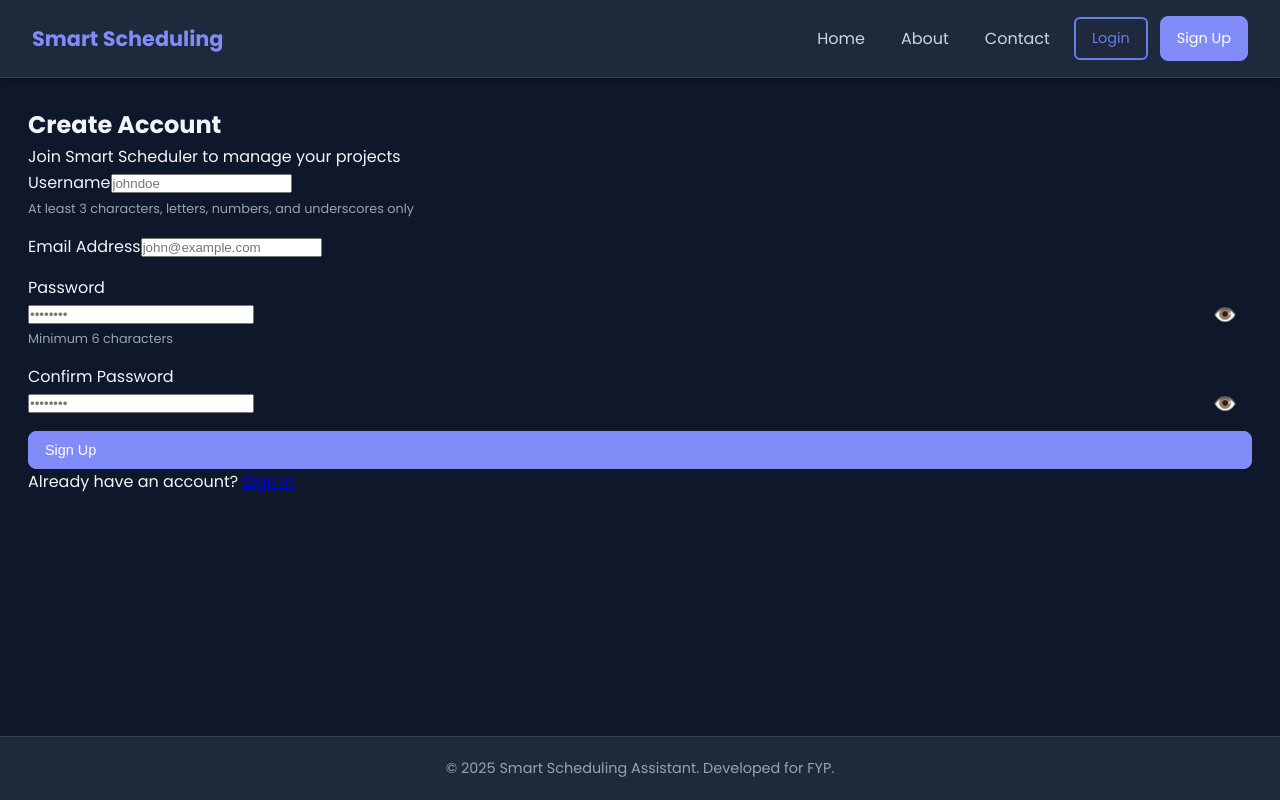
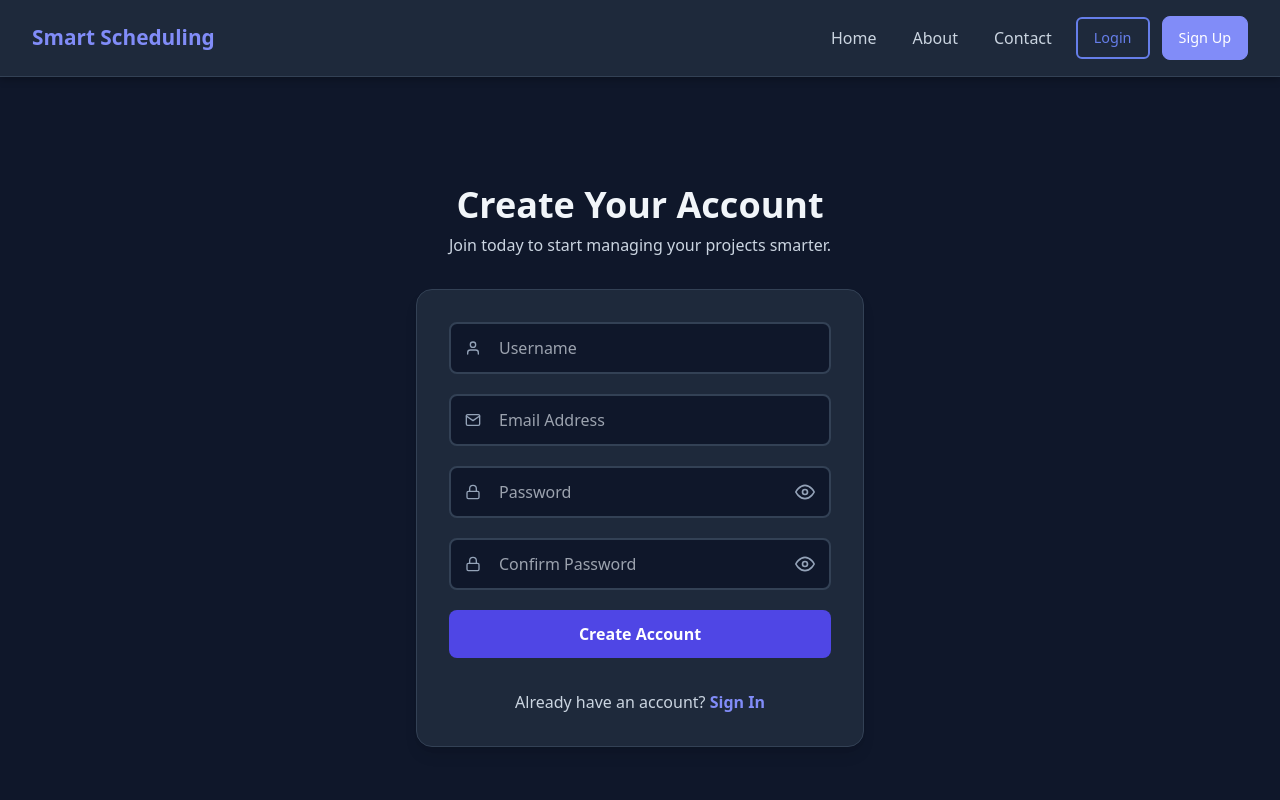
Before and after one commit to Hanz-320/smart_scheduler, a React (Vite) app in the folder frontend/: page /register in a window 1280 px wide. Shown: the top 800 px of the page. Built offline with nearby package versions, Linux system fonts and the light colour scheme; no server answers.

Commit message:
update design for login and register page

```diff
--- a/frontend/src/index.css
+++ b/frontend/src/index.css
@@ -1,3 +1,7 @@
+@tailwind base;
+@tailwind components;
+@tailwind utilities;
+
 @import url('https://fonts.googleapis.com/css2?family=Poppins:wght@300;400;600;700&display=swap');
 
 /* ============================================
--- a/frontend/src/pages/Login.jsx
+++ b/frontend/src/pages/Login.jsx
@@ -2,6 +2,7 @@ import React, { useState } from "react";
 import { useNavigate, Link } from "react-router-dom";
 import { signInWithEmailAndPassword } from "firebase/auth";
 import { auth } from "../firebase";
+import { FiMail, FiLock, FiEye, FiEyeOff, FiLogIn } from "react-icons/fi";
 
 export default function Login({ setUser }) {
   const [email, setEmail] = useState("");
@@ -19,7 +20,6 @@ export default function Login({ setUser }) {
     try {
       const userCredential = await signInWithEmailAndPassword(auth, email, password);
 
-      // Save user info to state/context
       if (setUser) {
         setUser({
           uid: userCredential.user.uid,
@@ -28,29 +28,23 @@ export default function Login({ setUser }) {
         });
       }
 
-      // Save to localStorage
       localStorage.setItem("user", JSON.stringify({
         uid: userCredential.user.uid,
         email: userCredential.user.email,
         username: userCredential.user.displayName
       }));
 
-      // Redirect to dashboard
       navigate("/dashboard");
 
     } catch (err) {
       console.error("Login error:", err);
 
-      if (err.code === "auth/user-not-found") {
-        setError("No account found with this email");
-      } else if (err.code === "auth/wrong-password") {
-        setError("Incorrect password");
+      if (err.code === "auth/user-not-found" || err.code === "auth/wrong-password" || err.code === "auth/invalid-credential") {
+        setError("Invalid email or password. Please try again.");
       } else if (err.code === "auth/invalid-email") {
-        setError("Invalid email address");
-      } else if (err.code === "auth/invalid-credential") {
-        setError("Invalid email or password");
+        setError("Please enter a valid email address.");
       } else {
-        setError("Login failed. Please try again.");
+        setError("An unexpected error occurred. Please try again later.");
       }
     } finally {
       setLoading(false);
@@ -58,78 +52,87 @@ export default function Login({ setUser }) {
   };
 
   return (
-    <div className="page auth-page">
-      <div className="auth-container">
-        <div className="auth-card">
-          <h2>Welcome Back</h2>
-          <p className="auth-subtitle">Sign in to continue to Smart Scheduler</p>
+    <div className="min-h-screen bg-slate-900 flex flex-col justify-start pt-20 items-center p-4">
+      <div className="max-w-md w-full mx-auto">
+        <div className="text-center mb-8">
+          <h1 className="text-4xl font-bold text-slate-100">Welcome Back!</h1>
+          <p className="text-slate-300 mt-2">Sign in to access your smart scheduler.</p>
+        </div>
 
+        <div className="bg-slate-800 p-8 rounded-2xl shadow-lg w-full border border-slate-700">
           {error && (
-            <div className="alert alert-error">
-              ❌ {error}
+            <div className="bg-red-500/10 border-l-4 border-red-500 text-red-400 p-4 mb-6 rounded-lg" role="alert">
+              <p className="font-bold">Error</p>
+              <p>{error}</p>
             </div>
           )}
 
-          <form className="auth-form" onSubmit={handleLogin}>
-            <div className="form-group">
-              <label htmlFor="email">Email Address</label>
+          <form onSubmit={handleLogin} className="space-y-6">
+            <div className="relative">
+              <FiMail className="absolute top-1/2 -translate-y-1/2 left-4 text-slate-400" />
               <input
                 id="email"
                 type="email"
                 value={email}
                 onChange={(e) => setEmail(e.target.value)}
-                placeholder="john@example.com"
+                placeholder="Email Address"
                 required
                 disabled={loading}
+                className="w-full pl-12 pr-4 py-3 bg-slate-900 text-slate-100 rounded-lg border-2 border-slate-700 focus:outline-none focus:ring-2 focus:ring-indigo-500 focus:border-transparent transition"
               />
             </div>
 
-            <div className="form-group">
-              <label htmlFor="password">Password</label>
-              <div style={{ position: "relative" }}>
+            <div className="relative">
+              <FiLock className="absolute top-1/2 -translate-y-1/2 left-4 text-slate-400" />
               <input
                 id="password"
                 type={showPassword ? "text" : "password"}
                 value={password}
                 onChange={(e) => setPassword(e.target.value)}
-                  placeholder="••••••••"
+                placeholder="Password"
                 required
                 disabled={loading}
-                  style={{ paddingRight: "45px" }}
+                className="w-full pl-12 pr-12 py-3 bg-slate-900 text-slate-100 rounded-lg border-2 border-slate-700 focus:outline-none focus:ring-2 focus:ring-indigo-500 focus:border-transparent transition"
               />
               <button
                 type="button"
                 onClick={() => setShowPassword(!showPassword)}
-                  style={{
-                    position: "absolute",
-                    right: "10px",
-                    top: "50%",
-                    transform: "translateY(-50%)",
-                    background: "none",
-                    border: "none",
-                    cursor: "pointer",
-                    fontSize: "1.2rem",
-                    padding: "5px",
-                    color: "#667eea"
-                  }}
+                className="absolute top-1/2 -translate-y-1/2 right-4 text-slate-400 hover:text-indigo-400 focus:outline-none"
                 title={showPassword ? "Hide password" : "Show password"}
               >
-                  {showPassword ? "🙈" : "👁️"}
+                {showPassword ? <FiEyeOff size={20} /> : <FiEye size={20} />}
               </button>
-              </div>
             </div>
 
             <button
               type="submit"
-              className="btn btn-primary btn-block"
+              className="w-full bg-indigo-600 text-white font-bold py-3 px-4 rounded-lg hover:bg-indigo-700 focus:outline-none focus:ring-4 focus:ring-indigo-500 focus:ring-opacity-50 disabled:opacity-50 disabled:cursor-not-allowed flex items-center justify-center transition-all duration-300"
               disabled={loading}
             >
-              {loading ? "Signing In..." : "Sign In"}
+              {loading ? (
+                <>
+                  <svg className="animate-spin -ml-1 mr-3 h-5 w-5 text-white" xmlns="http://www.w3.org/2000/svg" fill="none" viewBox="0 0 24 24">
+                    <circle className="opacity-25" cx="12" cy="12" r="10" stroke="currentColor" strokeWidth="4"></circle>
+                    <path className="opacity-75" fill="currentColor" d="M4 12a8 8 0 018-8V0C5.373 0 0 5.373 0 12h4zm2 5.291A7.962 7.962 0 014 12H0c0 3.042 1.135 5.824 3 7.938l3-2.647z"></path>
+                  </svg>
+                  Signing In...
+                </>
+              ) : (
+                <>
+                  <FiLogIn className="mr-2" />
+                  Sign In
+                </>
+              )}
             </button>
           </form>
 
-          <div className="auth-footer">
-            Don't have an account? <Link to="/register">Sign Up</Link>
+          <div className="text-center mt-8">
+            <p className="text-slate-300">
+              Don't have an account?{" "}
+              <Link to="/register" className="font-semibold text-indigo-400 hover:text-indigo-500">
+                Sign Up
+              </Link>
+            </p>
           </div>
         </div>
       </div>
--- a/frontend/src/pages/Register.jsx
+++ b/frontend/src/pages/Register.jsx
@@ -3,8 +3,9 @@ import { useNavigate, Link } from "react-router-dom";
 import { createUserWithEmailAndPassword, updateProfile } from "firebase/auth";
 import { auth } from "../firebase";
 import axios from "axios";
+import { FiUser, FiMail, FiLock, FiEye, FiEyeOff } from "react-icons/fi";
 
-const BACKEND_URL = "http://localhost:5000";
+const BACKEND_URL = import.meta.env.VITE_BACKEND_API_URL || "http://localhost:5000";
 
 export default function Register() {
   const [username, setUsername] = useState("");
@@ -19,35 +20,22 @@ export default function Register() {
   const navigate = useNavigate();
 
   const validateForm = () => {
-    // Username validation
     if (username.length < 3) {
-      setError("Username must be at least 3 characters long");
+      setError("Username must be at least 3 characters long.");
       return false;
     }
-
     if (!/^[a-zA-Z0-9_]+$/.test(username)) {
-      setError("Username can only contain letters, numbers, and underscores");
+      setError("Username can only contain letters, numbers, and underscores.");
       return false;
     }
-
-    // Email validation
-    const emailRegex = /^[^\s@]+@[^\s@]+\.[^\s@]+$/;
-    if (!emailRegex.test(email)) {
-      setError("Please enter a valid email address");
+    if (password.length < 6) {
+      setError("Password must be at least 6 characters long.");
       return false;
     }
-
-    // Password validation
-    if (password.length < 6) {
-      setError("Password must be at least 6 characters long");
+    if (password !== confirmPassword) {
+      setError("Passwords do not match.");
       return false;
     }
-
-    if (password !== confirmPassword) {
-      setError("Passwords do not match");
-      return false;
-    }
-
     return true;
   };
 
@@ -62,80 +50,38 @@ export default function Register() {
 
     setLoading(true);
 
-    // Test backend connectivity first
     try {
-      console.log("🌐 Testing backend connectivity...");
-      await axios.get(`${BACKEND_URL}/`);
-      console.log("✅ Backend is reachable");
-    } catch (connectErr) {
-      console.error("❌ Cannot reach backend:", connectErr);
-      setError("Cannot connect to server. Please ensure the backend is running on http://localhost:5000");
+      const usernameCheck = await axios.post(`${BACKEND_URL}/api/auth/check-username`, { username });
+      if (usernameCheck.data.exists) {
+        setError("This username is already taken. Please choose another.");
         setLoading(false);
         return;
       }
 
-    try {
-      // Check if username is already taken
-      console.log("🔍 Checking username availability...");
-      const usernameCheck = await axios.post(`${BACKEND_URL}/api/auth/check-username`, {
-        username: username
-      });
-      console.log("✅ Username check response:", usernameCheck.data);
+      const userCredential = await createUserWithEmailAndPassword(auth, email, password);
+      await updateProfile(userCredential.user, { displayName: username });
 
-      if (usernameCheck.data.exists) {
-        setError("Username is already taken");
-        setLoading(false);
-        return;
-      }
-
-      // Create user with Firebase Authentication
-      console.log("🔐 Creating Firebase user...");
-      const userCredential = await createUserWithEmailAndPassword(auth, email, password);
-      console.log("✅ Firebase user created:", userCredential.user.uid);
-
-      // Update profile with username
-      console.log("👤 Updating profile with username...");
-      await updateProfile(userCredential.user, {
-        displayName: username
-      });
-      console.log("✅ Profile updated");
-
-      // Save user info to backend/Firebase
-      console.log("💾 Saving user to Firestore...");
       await axios.post(`${BACKEND_URL}/api/auth/register`, {
         uid: userCredential.user.uid,
         username: username,
-        email: email
+        email: email,
       });
-      console.log("✅ User saved to Firestore");
 
       setSuccess("Registration successful! Redirecting to login...");
-      setTimeout(() => {
-        navigate("/login");
-      }, 2000);
+      setTimeout(() => navigate("/login"), 2000);
 
     } catch (err) {
       console.error("Registration error:", err);
-      console.error("Error details:", {
-        code: err.code,
-        message: err.message,
-        response: err.response?.data
-      });
-
-      if (err.code === "auth/operation-not-allowed") {
-        setError("Email/Password authentication is not enabled. Please enable it in Firebase Console: Authentication → Sign-in method → Email/Password → Enable");
-      } else if (err.code === "auth/email-already-in-use") {
-        setError("Email is already registered");
+      if (err.code === "auth/email-already-in-use") {
+        setError("This email address is already registered.");
       } else if (err.code === "auth/invalid-email") {
-        setError("Invalid email address");
+        setError("Please enter a valid email address.");
       } else if (err.code === "auth/weak-password") {
-        setError("Password is too weak");
+        setError("Password is too weak. Please use at least 6 characters.");
       } else if (err.response?.data?.error) {
-        setError(`Registration error: ${err.response.data.error}`);
-      } else if (err.message) {
-        setError(`Registration error: ${err.message}`);
+        setError(`An error occurred: ${err.response.data.error}`);
       } else {
-        setError("Registration failed. Please check your connection and try again.");
+        setError("Registration failed. Please try again.");
       }
     } finally {
       setLoading(false);
@@ -143,137 +89,116 @@ export default function Register() {
   };
 
   return (
-    <div className="page auth-page">
-      <div className="auth-container">
-        <div className="auth-card">
-          <h2>Create Account</h2>
-          <p className="auth-subtitle">Join Smart Scheduler to manage your projects</p>
+    <div className="min-h-screen bg-slate-900 flex flex-col justify-start pt-20 items-center p-4">
+      <div className="max-w-md w-full mx-auto">
+        <div className="text-center mb-8">
+          <h1 className="text-4xl font-bold text-slate-100">Create Your Account</h1>
+          <p className="text-slate-300 mt-2">Join today to start managing your projects smarter.</p>
+        </div>
 
+        <div className="bg-slate-800 p-8 rounded-2xl shadow-lg w-full border border-slate-700">
           {error && (
-            <div className="alert alert-error">
-              ❌ {error}
+            <div className="bg-red-500/10 border-l-4 border-red-500 text-red-400 p-4 mb-6 rounded-lg" role="alert">
+              <p className="font-bold">Error</p>
+              <p>{error}</p>
+            </div>
+          )}
+          {success && (
+            <div className="bg-green-500/10 border-l-4 border-green-500 text-green-400 p-4 mb-6 rounded-lg" role="alert">
+              <p className="font-bold">Success</p>
+              <p>{success}</p>
             </div>
           )}
 
-          {success && (
-            <div className="alert alert-success">
-              ✅ {success}
-            </div>
-          )}
-
-          <form className="auth-form" onSubmit={handleRegister}>
-            <div className="form-group">
-              <label htmlFor="username">Username</label>
+          <form onSubmit={handleRegister} className="space-y-5">
+            <div className="relative">
+              <FiUser className="absolute top-1/2 -translate-y-1/2 left-4 text-slate-400" />
               <input
                 id="username"
                 type="text"
                 value={username}
                 onChange={(e) => setUsername(e.target.value)}
-                placeholder="johndoe"
+                placeholder="Username"
                 required
-                minLength="3"
                 disabled={loading}
+                className="w-full pl-12 pr-4 py-3 bg-slate-900 text-slate-100 rounded-lg border-2 border-slate-700 focus:outline-none focus:ring-2 focus:ring-indigo-500 focus:border-transparent transition"
               />
-              <small className="form-hint">At least 3 characters, letters, numbers, and underscores only</small>
             </div>
 
-            <div className="form-group">
-              <label htmlFor="email">Email Address</label>
+            <div className="relative">
+              <FiMail className="absolute top-1/2 -translate-y-1/2 left-4 text-slate-400" />
               <input
                 id="email"
                 type="email"
                 value={email}
                 onChange={(e) => setEmail(e.target.value)}
-                placeholder="john@example.com"
+                placeholder="Email Address"
                 required
                 disabled={loading}
+                className="w-full pl-12 pr-4 py-3 bg-slate-900 text-slate-100 rounded-lg border-2 border-slate-700 focus:outline-none focus:ring-2 focus:ring-indigo-500 focus:border-transparent transition"
               />
             </div>
 
-            <div className="form-group">
-              <label htmlFor="password">Password</label>
-              <div style={{ position: "relative" }}>
+            <div className="relative">
+              <FiLock className="absolute top-1/2 -translate-y-1/2 left-4 text-slate-400" />
               <input
                 id="password"
                 type={showPassword ? "text" : "password"}
                 value={password}
                 onChange={(e) => setPassword(e.target.value)}
-                  placeholder="••••••••"
+                placeholder="Password"
                 required
-                  minLength="6"
                 disabled={loading}
-                  style={{ paddingRight: "45px" }}
+                className="w-full pl-12 pr-12 py-3 bg-slate-900 text-slate-100 rounded-lg border-2 border-slate-700 focus:outline-none focus:ring-2 focus:ring-indigo-500 focus:border-transparent transition"
               />
-                <button
-                  type="button"
-                  onClick={() => setShowPassword(!showPassword)}
-                  style={{
-                    position: "absolute",
-                    right: "10px",
-                    top: "50%",
-                    transform: "translateY(-50%)",
-                    background: "none",
-                    border: "none",
-                    cursor: "pointer",
-                    fontSize: "1.2rem",
-                    padding: "5px",
-                    color: "#667eea"
-                  }}
-                  title={showPassword ? "Hide password" : "Show password"}
-                >
-                  {showPassword ? "🙈" : "👁️"}
+              <button type="button" onClick={() => setShowPassword(!showPassword)} className="absolute top-1/2 -translate-y-1/2 right-4 text-slate-400 hover:text-indigo-400 focus:outline-none">
+                {showPassword ? <FiEyeOff size={20} /> : <FiEye size={20} />}
               </button>
             </div>
-              <small className="form-hint">Minimum 6 characters</small>
-            </div>
 
-            <div className="form-group">
-              <label htmlFor="confirmPassword">Confirm Password</label>
-              <div style={{ position: "relative" }}>
+            <div className="relative">
+              <FiLock className="absolute top-1/2 -translate-y-1/2 left-4 text-slate-400" />
               <input
                 id="confirmPassword"
                 type={showConfirmPassword ? "text" : "password"}
                 value={confirmPassword}
                 onChange={(e) => setConfirmPassword(e.target.value)}
-                  placeholder="••••••••"
+                placeholder="Confirm Password"
                 required
-                  minLength="6"
                 disabled={loading}
-                  style={{ paddingRight: "45px" }}
+                className="w-full pl-12 pr-12 py-3 bg-slate-900 text-slate-100 rounded-lg border-2 border-slate-700 focus:outline-none focus:ring-2 focus:ring-indigo-500 focus:border-transparent transition"
               />
-                <button
-                  type="button"
-                  onClick={() => setShowConfirmPassword(!showConfirmPassword)}
-                  style={{
-                    position: "absolute",
-                    right: "10px",
-                    top: "50%",
-                    transform: "translateY(-50%)",
-                    background: "none",
-                    border: "none",
-                    cursor: "pointer",
-                    fontSize: "1.2rem",
-                    padding: "5px",
-                    color: "#667eea"
-                  }}
-                  title={showConfirmPassword ? "Hide password" : "Show password"}
-                >
-                  {showConfirmPassword ? "🙈" : "👁️"}
+              <button type="button" onClick={() => setShowConfirmPassword(!showConfirmPassword)} className="absolute top-1/2 -translate-y-1/2 right-4 text-slate-400 hover:text-indigo-400 focus:outline-none">
+                {showConfirmPassword ? <FiEyeOff size={20} /> : <FiEye size={20} />}
               </button>
-              </div>
             </div>
 
             <button
               type="submit"
-              className="btn btn-primary btn-block"
+              className="w-full bg-indigo-600 text-white font-bold py-3 px-4 rounded-lg hover:bg-indigo-700 focus:outline-none focus:ring-4 focus:ring-indigo-500 focus:ring-opacity-50 disabled:opacity-50 disabled:cursor-not-allowed flex items-center justify-center transition-all duration-300"
               disabled={loading}
             >
-              {loading ? "Creating Account..." : "Sign Up"}
+              {loading ? (
+                <>
+                  <svg className="animate-spin -ml-1 mr-3 h-5 w-5 text-white" xmlns="http://www.w3.org/2000/svg" fill="none" viewBox="0 0 24 24">
+                    <circle className="opacity-25" cx="12" cy="12" r="10" stroke="currentColor" strokeWidth="4"></circle>
+                    <path className="opacity-75" fill="currentColor" d="M4 12a8 8 0 018-8V0C5.373 0 0 5.373 0 12h4zm2 5.291A7.962 7.962 0 014 12H0c0 3.042 1.135 5.824 3 7.938l3-2.647z"></path>
+                  </svg>
+                  Creating Account...
+                </>
+              ) : (
+                "Create Account"
+              )}
             </button>
           </form>
 
-          <div className="auth-footer">
-            Already have an account? <Link to="/login">Sign In</Link>
+          <div className="text-center mt-8">
+            <p className="text-slate-300">
+              Already have an account?{" "}
+              <Link to="/login" className="font-semibold text-indigo-400 hover:text-indigo-500">
+                Sign In
+              </Link>
+            </p>
           </div>
         </div>
       </div>
```
Lines whose indentation alone changed are shown as unchanged.
